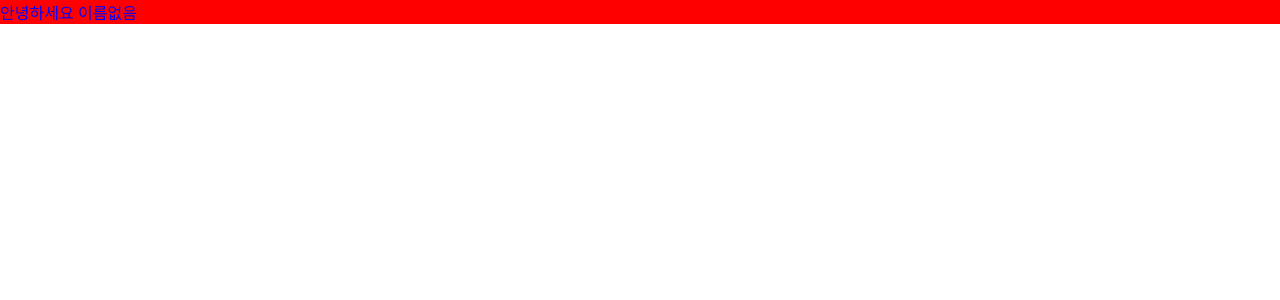
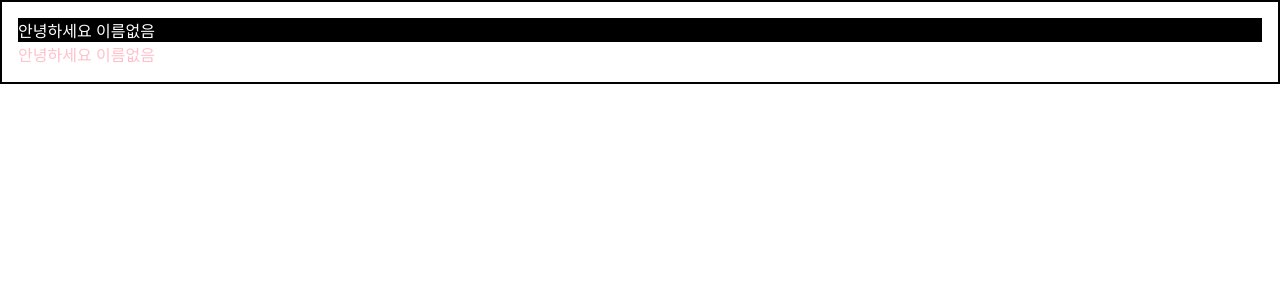
Before and after one commit to WhiteOwl314/LearnReact, a React (Create React App) app: page / in a window 1280 px wide. Shown: the top 300 px of the page. Built offline with nearby package versions, Linux system fonts and the light colour scheme.

Commit message:
component-props-컨테이너태그의 children 처리

```diff
--- a/src/App.js
+++ b/src/App.js
@@ -1,11 +1,13 @@
 import React from 'react';
 import Hello from "./Hello";
+import Wrapper from "./Wrapper";
 
 function App() {
   return (
-      <>
-          <Hello color="blue" backgroundColor="red"/>
-      </>
+      <Wrapper>
+          <Hello color="white" backgroundColor="black"/>
+          <Hello color="pink" />
+      </Wrapper>
   );
 }
 
--- /dev/null
+++ b/src/Wrapper.js
@@ -0,0 +1,15 @@
+import React from 'react';
+
+function Wrapper({children}) {
+    const style ={
+        border: '2px solid black',
+        padding: '16px',
+    };
+    return(
+        <div style={style}>
+            {children}
+        </div>
+    )
+}
+
+export default Wrapper;
```
